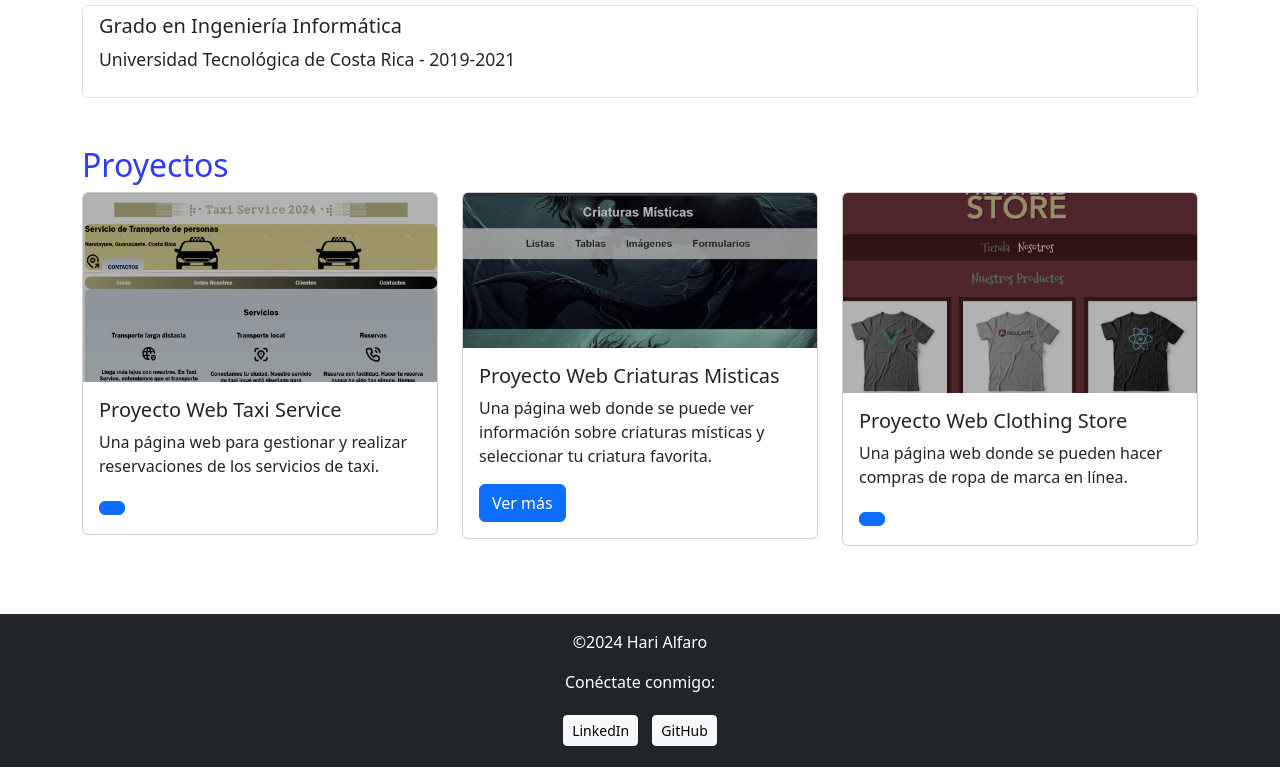
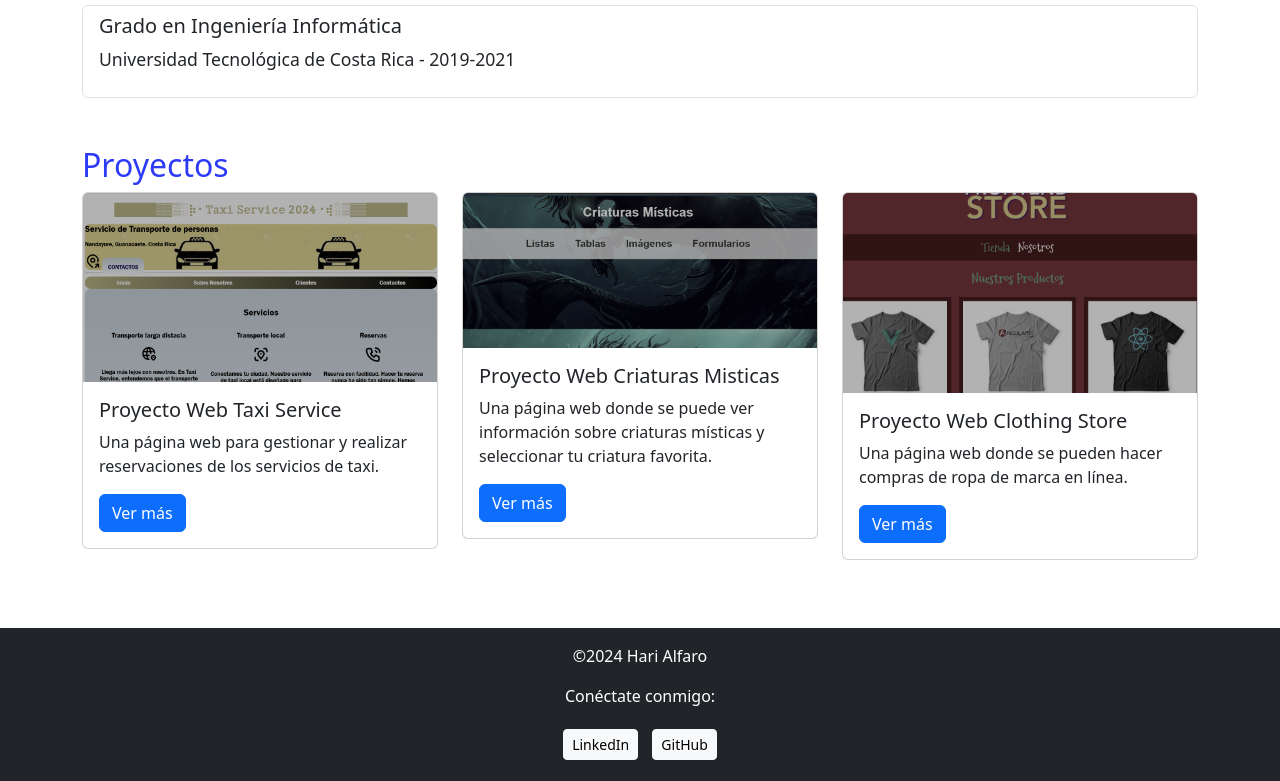
Before and after one commit to ALONDRAAH/Curriculum-personal, a plain HTML site: page index.html in a window 1280 px wide. Shown: the part 1304-2085 px from the top of the page. Drawn offline with nearby package versions, Linux system fonts and the light colour scheme.

Commit message:
edit html

```diff
--- a/index.html
+++ b/index.html
@@ -125,7 +125,9 @@
                     class="btn btn-primary"
                     data-bs-toggle="modal"
                     data-bs-target="#projectModal1"
-                  ></button>
+                  >
+                    Ver más
+                  </button>
                 </div>
               </div>
             </div>
@@ -171,7 +173,9 @@
                     class="btn btn-primary"
                     data-bs-toggle="modal"
                     data-bs-target="#projectModal3"
-                  ></button>
+                  >
+                    Ver más
+                  </button>
                 </div>
               </div>
             </div>
```
